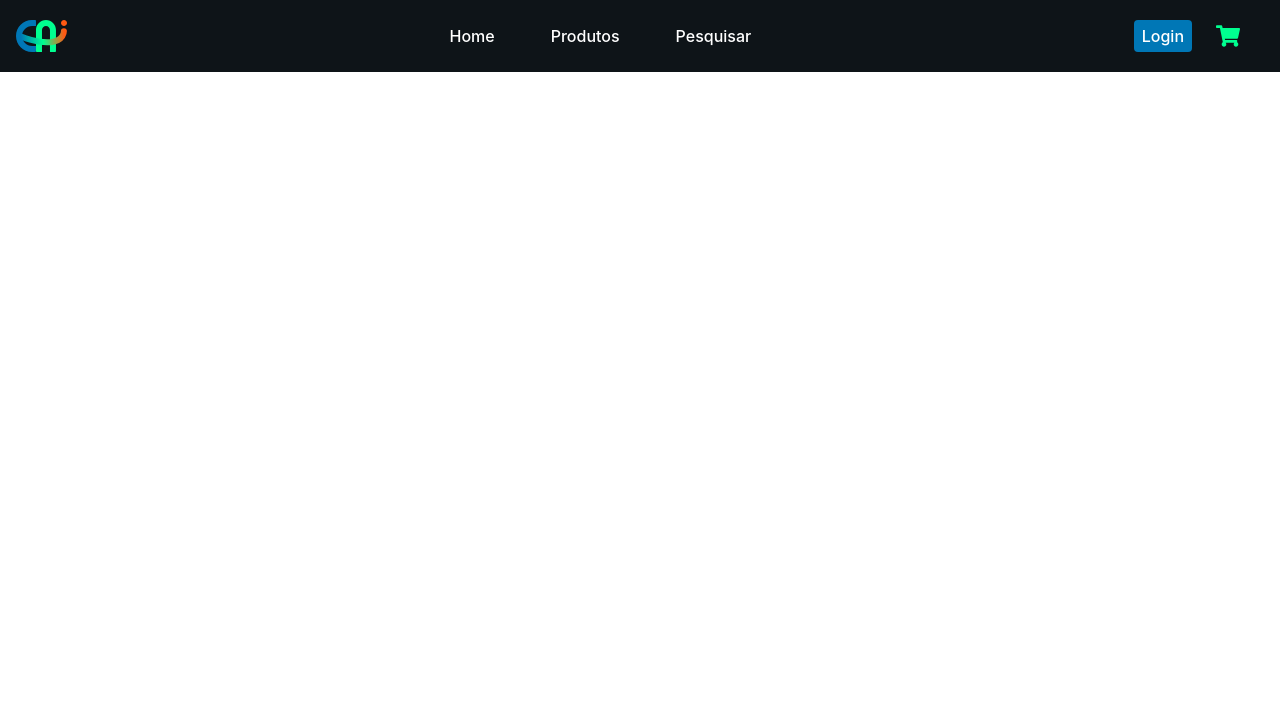
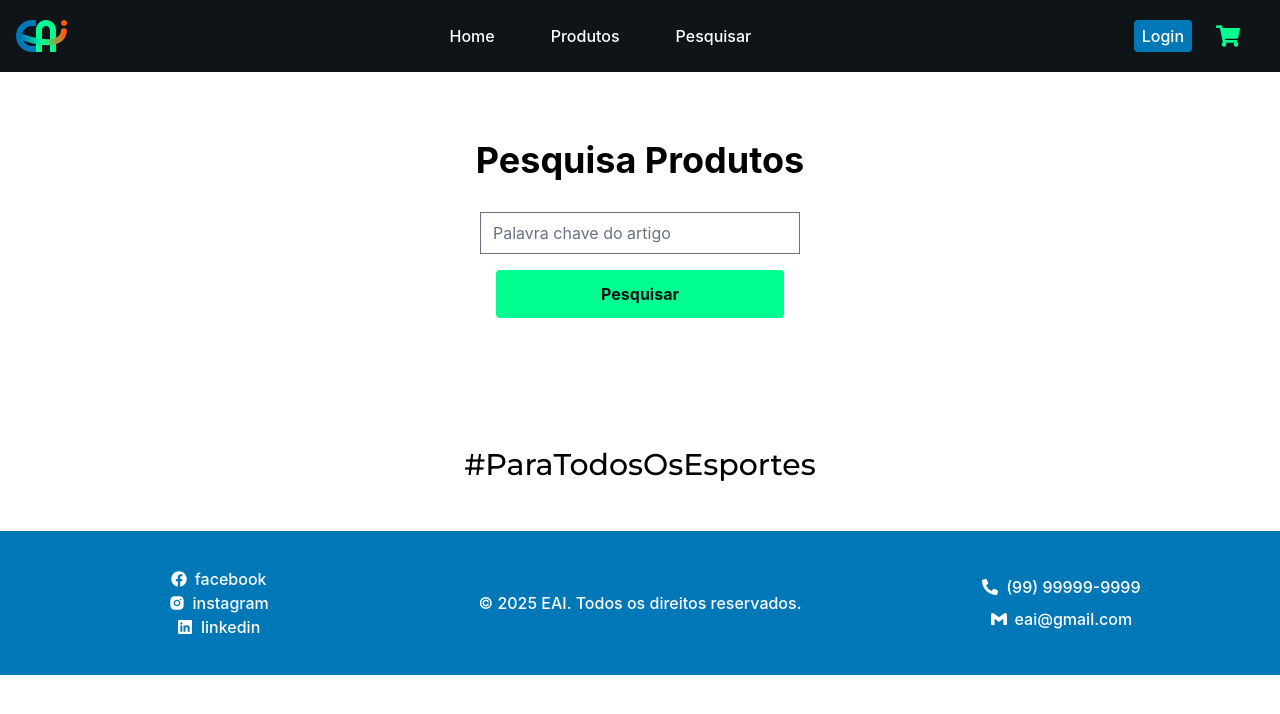
Before and after one commit to Aramanu/Trabalho_Final_Semestre, a React (Vite) app: page /pesquisa in a window 1280 px wide. Shown: the top 714 px of the page. Built offline with nearby package versions, Linux system fonts and the light colour scheme.

Commit message:
Mesclado

```diff
--- a/src/pages/Login.jsx
+++ b/src/pages/Login.jsx
@@ -5,11 +5,66 @@ import RodaPe from "../components/RodaPe";
 import Swal from "sweetalert2";
 import { useState, useEffect } from "react";
 
+export default function Login() {
+  const { register, handleSubmit, setFocus, reset } = useForm();
+  const [usuarios, setUsuarios] = useState([]);
 
-export default function Login() {
-  const { register, handleSubmit, reset, setFocus } = useForm();
+  useEffect(() => {
+    setFocus("login");
+    const usuariosSalvos = JSON.parse(localStorage.getItem("usuarios")) || [];
+    setUsuarios(
+      Array.isArray(usuariosSalvos) ? usuariosSalvos : [usuariosSalvos]
+    );
+  }, [setFocus]);
+
+  function onSubmit(data) {
+    const loginDigitado = data.login.trim().toLowerCase();
+    const senhaDigitada = data.senha.trim();
+
+    const listaUsuarios = JSON.parse(localStorage.getItem("usuarios")) || [];
+
+    if (!Array.isArray(listaUsuarios) || listaUsuarios.length === 0) {
+      Swal.fire({
+        position: "top-end",
+        icon: "error",
+        title: `<span style="font-family: 'Arial'">Nenhum usuário cadastrado!</span>`,
+        showConfirmButton: false,
+        timer: 2000,
+      });
+      reset();
+      return;
+    }
+
+    const usuarioEncontrado = listaUsuarios.find(
+      (usuario) =>
+        usuario.login.trim().toLowerCase() === loginDigitado &&
+        usuario.senha.trim() === senhaDigitada
+    );
+
+    if (usuarioEncontrado) {
+      Swal.fire({
+        position: "top-end",
+        icon: "success",
+        title: `<span style="font-family: 'Arial'">Login Realizado com Sucesso!!!</span>`,
+        showConfirmButton: false,
+        timer: 2000,
+      });
+    } else {
+      Swal.fire({
+        position: "top-end",
+        icon: "error",
+        title: `<span style="font-family: 'Arial'">Email ou Senha Incorretos!!</span>`,
+        showConfirmButton: false,
+        timer: 2000,
+      });
+    }
+
+    reset();
+    setFocus("login");
+  }
 
   return (
+
     <>
       <Cabecalho />
 
@@ -20,23 +75,28 @@ export default function Login() {
         <h1 className="uppercase text-black font-bold md:hidden">
           email e senha
         </h1>
-        <form action="" className="pt-10 flex flex-col gap-8 w-full max-w-md">
+        <form
+          onSubmit={handleSubmit(onSubmit)}
+          className="pt-10 flex flex-col gap-8 w-full max-w-md"
+        >
           <p>
             <input
               type="email"
-              name=""
-              id=""
+              name="login"
+              id="login"
               className="placeholder-azul_aux w-full detalhes"
               placeholder="exemplo@email.com"
+              {...register("login")}
             />
           </p>
           <p>
             <input
               type="password"
-              name=""
-              id=""
+              name="senha"
+              id="senha"
               className="placeholder-azul_aux w-full detalhes"
               placeholder="adicione sua senha"
+              {...register("senha")}
             />
           </p>
           <div className="flex flex-col justify-end">
@@ -53,11 +113,12 @@ export default function Login() {
           </button>
         </form>
         <Link to="/cadastro-usuario">
-        <h5 className="uppercase detalhes text-center hidden md:block hover:cursor-pointer hover:text-azul">
-          não tem uma conta? cadastre-se
-        </h5>
-        <h5 className="uppercase detalhes text-center hover:cursor-pointer md:hidden hover:text-azul">cadastre-se
-        </h5>
+          <h5 className="uppercase detalhes text-center hidden md:block hover:cursor-pointer hover:text-azul">
+            não tem uma conta? cadastre-se
+          </h5>
+          <h5 className="uppercase detalhes text-center hover:cursor-pointer md:hidden hover:text-azul">
+            cadastre-se
+          </h5>
         </Link>
       </section>
       <RodaPe />
--- a/src/pages/Pesquisa.jsx
+++ b/src/pages/Pesquisa.jsx
@@ -1,12 +1,88 @@
 import Cabecalho from "../components/Cabecalho";
+import RodaPe from "../components/RodaPe";
+import { useState } from "react";
+import { useForm } from "react-hook-form";
+import CardCatalogo from "../components/cards/CardCatalogo";
+import Swal from "sweetalert2";
 
 export default function Pesquisa() {
+  const { register, handleSubmit } = useForm();
+  const [resultados, setResultados] = useState([]);
+
+  async function pesquisaArtigos(data) {
+     try {
+      console.log("Pesquisando com palavra-chave:", data.palavraChave);
+      const resposta = await fetch(
+        `http://localhost:3000/artigos`
+      );
+      if (!resposta.ok) throw new Error("Erro na requisição");
+      const dados = await resposta.json();
+      console.log("Dados recebidos da API:", dados);
+      const dados2 = dados.filter(artigo => (
+        artigo.nome.toLowerCase().includes(data.palavraChave.toLowerCase()) ||
+        artigo.material.toLowerCase().includes(data.palavraChave.toLowerCase())
+      ));
+      console.log("Resultados filtrados:", dados2);
+      if (dados2.length === 0) {
+        Swal.fire({
+          position: "top-end",
+          icon: "info",
+          title: `<span style="font-family: 'Arial'">Nenhum artigo encontrado</span>`,
+          text: "Tente buscar com outra palavra-chave",
+          showConfirmButton: false,
+          timer: 2500,
+        });
+        setResultados([]);
+      } else {
+        setResultados(dados2);
+      }
+
+    } catch (error) {
+      console.error("Erro na pesquisa:", error);
+      Swal.fire({
+        position: "top-end",
+        icon: "error",
+        title: `<span style="font-family: 'Arial'">Erro ao buscar artigos</span>`,
+        text: error.message,
+        showConfirmButton: false,
+        timer: 2500,
+      });
+    }
+  }
+
+  const listaResultados = resultados.map(artigo => (
+    <CardCatalogo key={artigo.id} artigo={artigo} />
+  ));
+
+
   return (
     <>
       <Cabecalho />
-      <div className="pt-20">
-        <h1 className="text-white">Pesquisa</h1>
+      <div className="mt-30 md:mt-35 flex flex-col items-center gap-8  ">
+        <h1 className="text-4xl font-bold flex justify-center my-10e">
+          Pesquisa Produtos
+        </h1>
+        <form className="flex flex-col gap-4 items-center" onSubmit={handleSubmit(pesquisaArtigos)}>
+          <input
+            type="text"
+            className="w-80 md:w-96"
+            required
+            placeholder="Palavra chave do artigo"
+            {...register("palavraChave")}
+          />
+          <input
+            type="submit"
+            value="Pesquisar"
+            className="bg-verde hover:bg-laranja text-preto_azulado font-bold py-3 px-6 rounded duration-200 w-72 md:w-80"
+          />
+        </form>
       </div>
+      <section className="container mx-auto px-4 py-8">
+        <div className="grid grid-cols-1 md:grid-cols-2 lg:grid-cols-3 gap-6 place-items-center md:place-items-start">
+          {listaResultados}
+        </div>
+      </section>
+      <RodaPe />
     </>
   );
 }
```
Also changed, not shown: src/pages/CadastroUsuario.jsx (+140 -19 lines).
